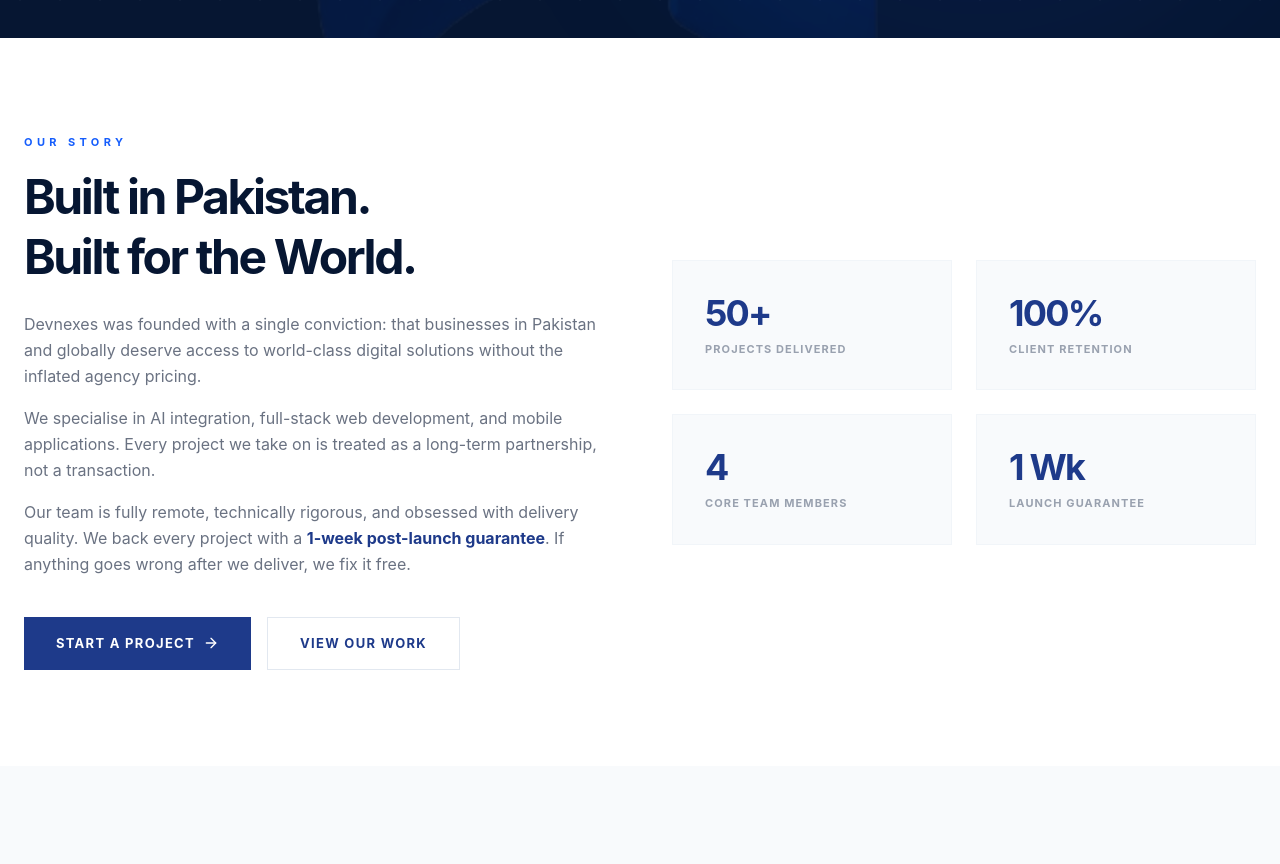
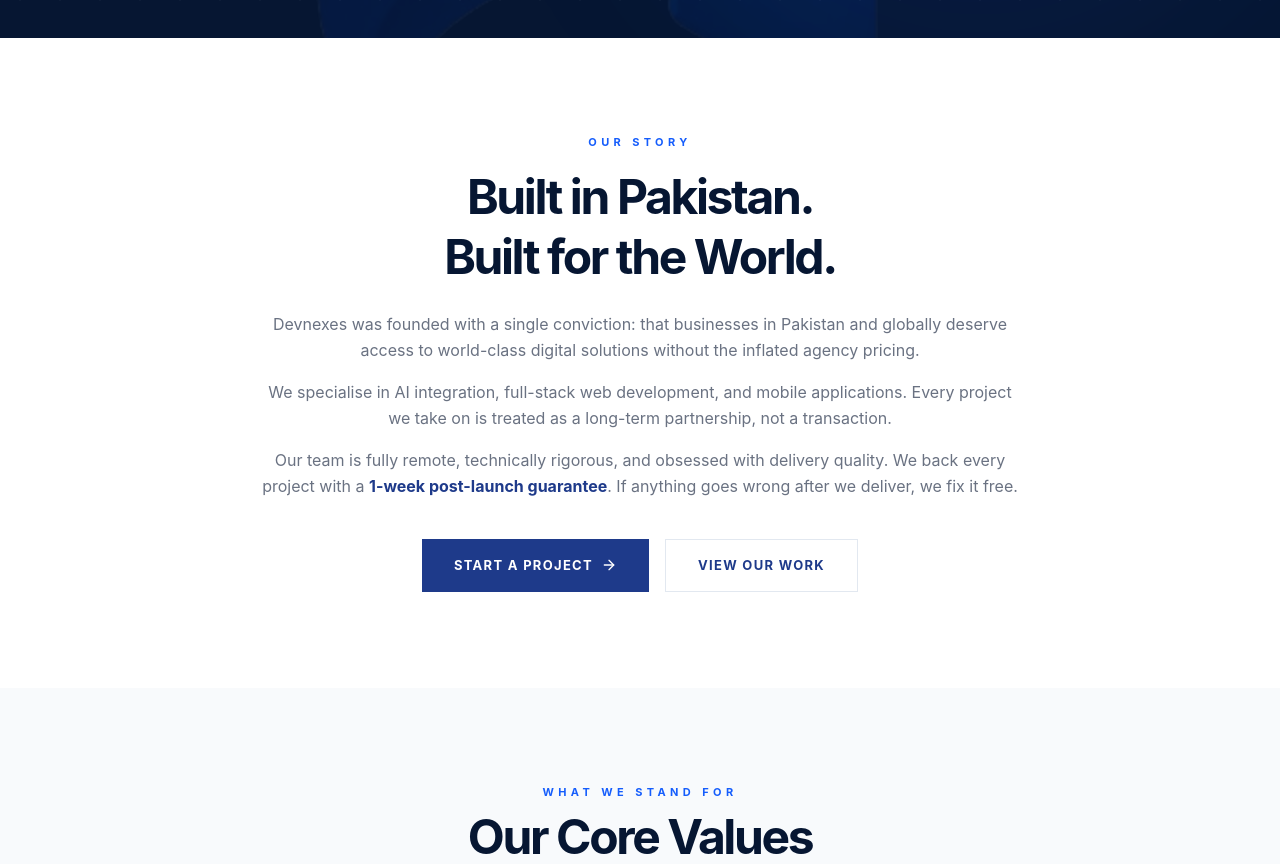
Before and after one commit to sultanraham/Devnexes, a React (Vite) app: page /about in a window 1280 px wide. Shown: the part 580-1444 px from the top of the page. Built offline with nearby package versions, Linux system fonts and the light colour scheme; no server answers.

Commit message:
Remove statistics grid from About page and center the text content

```diff
--- a/src/components/AboutPage.jsx
+++ b/src/components/AboutPage.jsx
@@ -209,19 +209,19 @@ const AboutPage = ({ t = {} }) => {
 
       {/* Company Identity */}
       <section className="py-24 bg-white">
-        <div className="container mx-auto px-6 max-w-7xl">
-          <div className="grid grid-cols-1 lg:grid-cols-2 gap-16 items-center">
-            <motion.div initial={{ opacity: 0, x: -30 }} whileInView={{ opacity: 1, x: 0 }} viewport={{ once: true }}>
+        <div className="container mx-auto px-6 max-w-4xl">
+          <div className="flex flex-col items-center text-center">
+            <motion.div initial={{ opacity: 0, y: 20 }} whileInView={{ opacity: 1, y: 0 }} viewport={{ once: true }}>
               <p className="text-blue-600 text-[11px] font-bold uppercase tracking-[0.4em] mb-4">{t.storyTag || 'Our Story'}</p>
               <h2 className="text-[#061632] text-3xl md:text-5xl font-bold tracking-tighter mb-6 leading-tight whitespace-pre-line">
                 {t.storyTitle || 'Built in Pakistan.\nBuilt for the World.'}
               </h2>
-              <div className="space-y-4 text-gray-500 text-base leading-relaxed">
-                <p>{t.story1 || 'Devnexes was founded with a single conviction: that businesses in Pakistan — and globally — deserve access to world-class digital solutions without the inflated agency pricing.'}</p>
+              <div className="space-y-4 text-gray-500 text-base leading-relaxed text-left md:text-center mx-auto max-w-3xl">
+                <p>{t.story1 || 'Devnexes was founded with a single conviction: that businesses in Pakistan and globally deserve access to world-class digital solutions without the inflated agency pricing.'}</p>
                 <p>{t.story2 || 'We specialise in AI integration, full-stack web development, and mobile applications. Every project we take on is treated as a long-term partnership, not a transaction.'}</p>
-                <p dangerouslySetInnerHTML={{ __html: (t.story3 || 'Our team is fully remote, technically rigorous, and obsessed with delivery quality. We back every project with a 1-week post-launch guarantee — if anything goes wrong after we deliver, we fix it free.').replace('1-week post-launch guarantee', '<strong class="text-[#1e3a8a]">1-week post-launch guarantee</strong>').replace('1 ہفتے کی گارنٹی', '<strong class="text-[#1e3a8a]">1 ہفتے کی گارنٹی</strong>').replace('بضمان لمدة أسبوع واحد بعد الإطلاق', '<strong class="text-[#1e3a8a]">بضمان لمدة أسبوع واحد بعد الإطلاق</strong>') }} />
+                <p dangerouslySetInnerHTML={{ __html: (t.story3 || 'Our team is fully remote, technically rigorous, and obsessed with delivery quality. We back every project with a 1-week post-launch guarantee. If anything goes wrong after we deliver, we fix it free.').replace('1-week post-launch guarantee', '<strong class="text-[#1e3a8a]">1-week post-launch guarantee</strong>').replace('1 ہفتے کی گارنٹی', '<strong class="text-[#1e3a8a]">1 ہفتے کی گارنٹی</strong>').replace('بضمان لمدة أسبوع واحد بعد الإطلاق', '<strong class="text-[#1e3a8a]">بضمان لمدة أسبوع واحد بعد الإطلاق</strong>') }} />
               </div>
-              <div className="mt-10 flex flex-col sm:flex-row gap-4">
+              <div className="mt-10 flex flex-col sm:flex-row justify-center gap-4">
                 <button onClick={() => navigate('/contact')} className="flex items-center justify-center gap-2 bg-[#1e3a8a] text-white px-8 py-4 rounded-none font-bold text-[13px] uppercase tracking-widest hover:bg-blue-700 transition-all group">
                   {t.startProject || 'Start a Project'} <ArrowRight size={16} className="group-hover:translate-x-1 transition-transform" />
                 </button>
@@ -229,21 +229,6 @@ const AboutPage = ({ t = {} }) => {
                   {t.viewWork || 'View Our Work'}
                 </button>
               </div>
-            </motion.div>
-
-            <motion.div initial={{ opacity: 0, x: 30 }} whileInView={{ opacity: 1, x: 0 }} viewport={{ once: true }} className="grid grid-cols-2 gap-6">
-              {[
-                { num: '50+', label: 'Projects Delivered' },
-                { num: '100%', label: 'Client Retention' },
-                { num: '4', label: 'Core Team Members' },
-                { num: '1 Wk', label: 'Launch Guarantee' }
-              ].map((stat, i) => (
-                <motion.div key={i} initial={{ opacity: 0, y: 20 }} whileInView={{ opacity: 1, y: 0 }} transition={{ delay: i * 0.1 }} viewport={{ once: true }}
-                  className="bg-slate-50 border border-slate-100 p-8 flex flex-col">
-                  <span className="text-[#1e3a8a] text-4xl font-bold tracking-tighter mb-2">{stat.num}</span>
-                  <span className="text-gray-400 text-[11px] font-bold uppercase tracking-widest">{stat.label}</span>
-                </motion.div>
-              ))}
             </motion.div>
           </div>
         </div>
```
